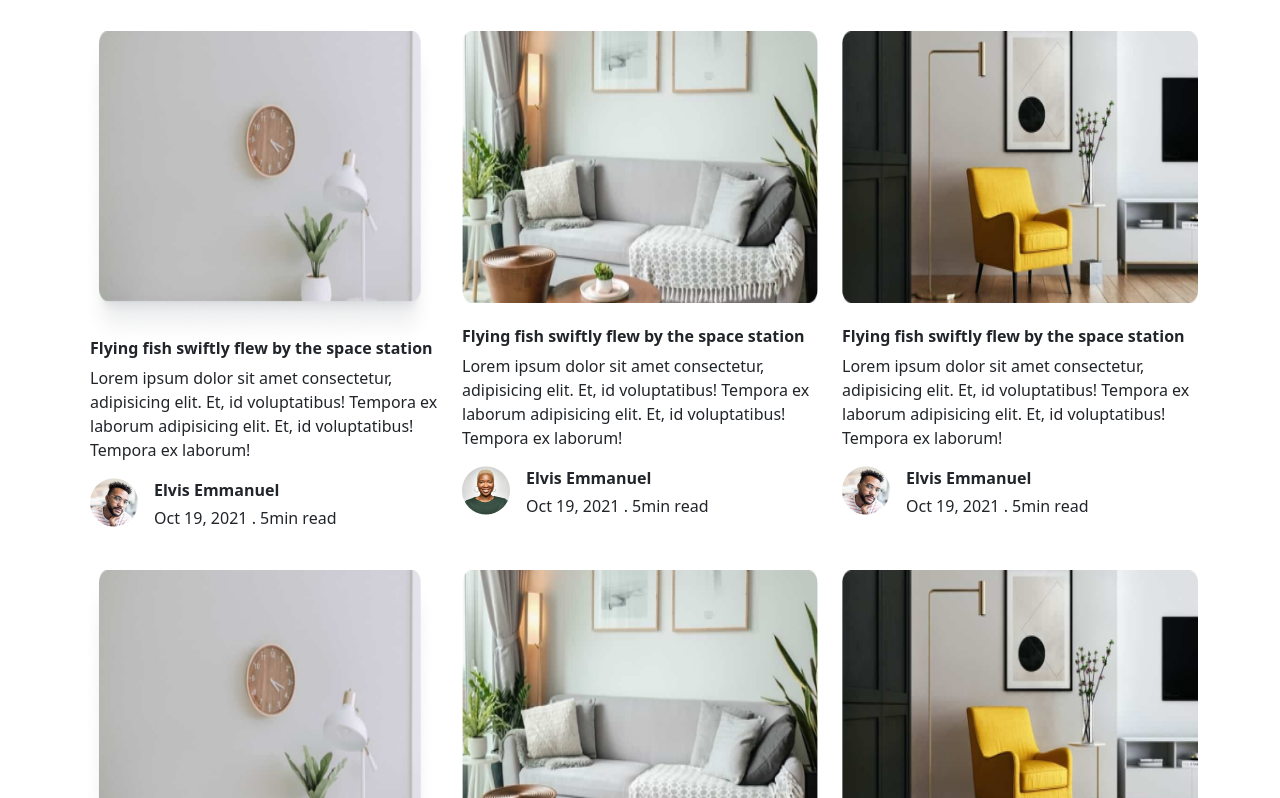
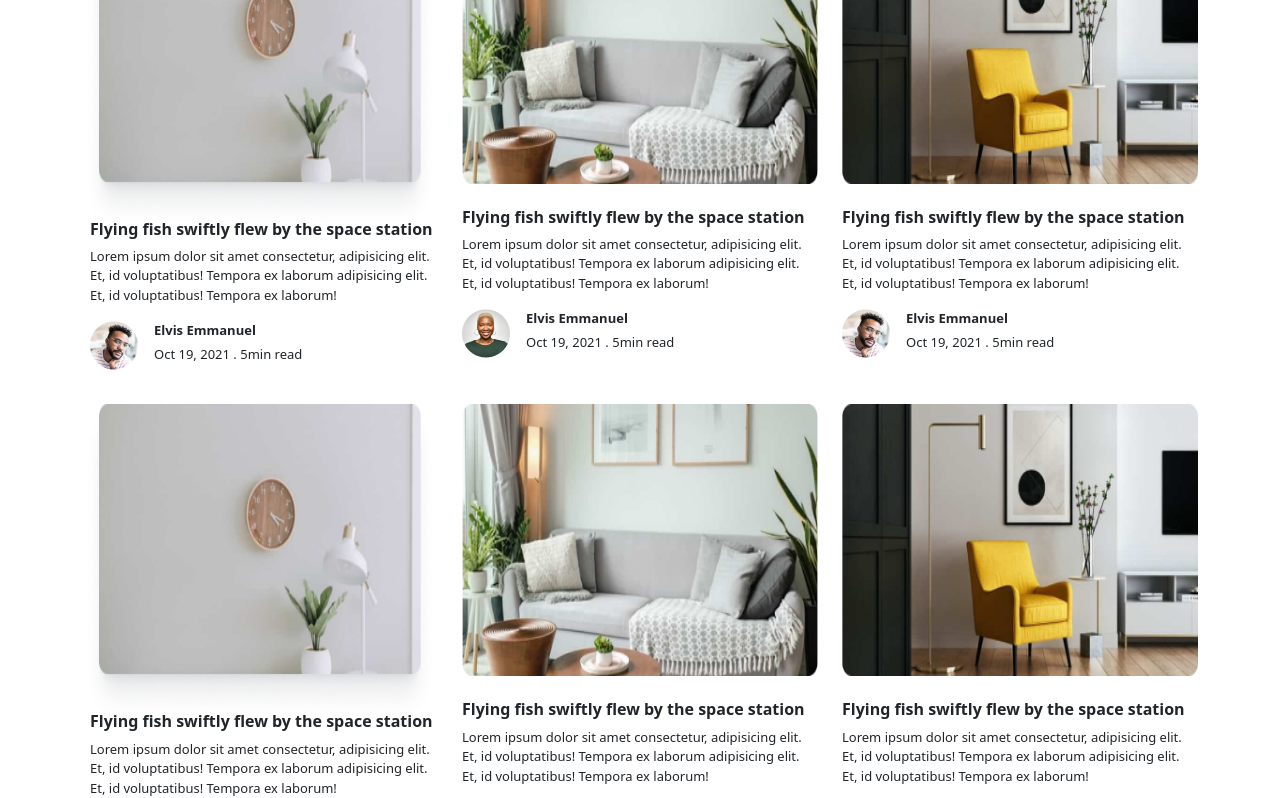
Before and after one commit to Prom-ise/Project-1.0, a plain HTML site: page Article.html in a window 1280 px wide. Shown: the part 503-1301 px from the top of the page. Drawn offline with Linux system fonts and the light colour scheme.

Commit message:
updated Article.html file

```diff
--- a/Article.html
+++ b/Article.html
@@ -4,7 +4,7 @@
     <meta charset="UTF-8">
     <meta name="viewport" content="width=device-width, initial-scale=1.0">
     <link rel="stylesheet" href="bootstrap-5.3.2-dist/css/bootstrap.css">
-    <link rel="stylesheet" href="style.css">
+    <link rel="stylesheet" href="figma.css">
     <title>Project 1.0</title>
 </head>
 <body class="blogBackground">
```
Also changed, not shown: about.html (+1 -1 lines), blog(2).html (+1 -1 lines), blog.html (+1 -1 lines), contact.html (+1 -1 lines), download.html (+1 -1 lines), index.html (+1 -1 lines).
